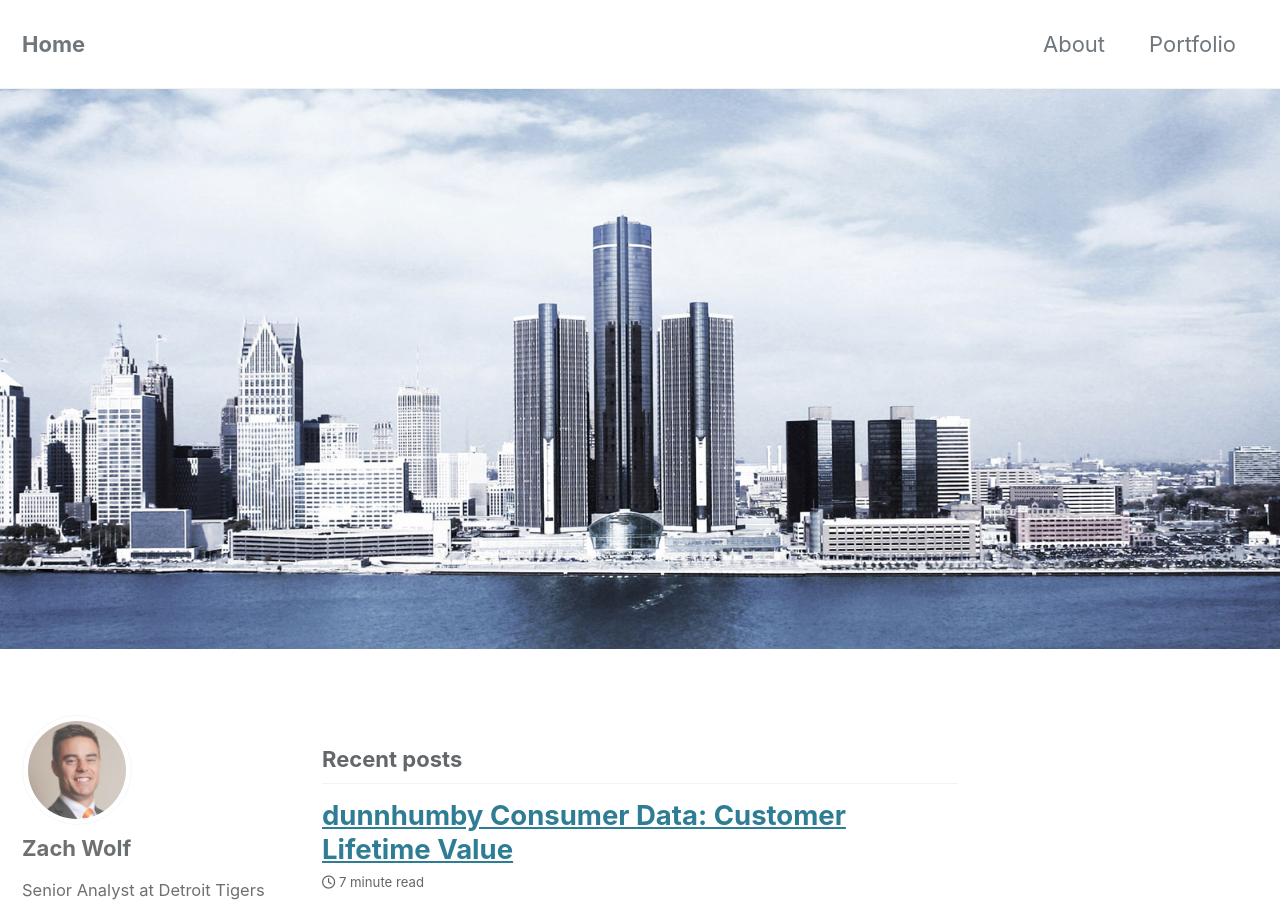
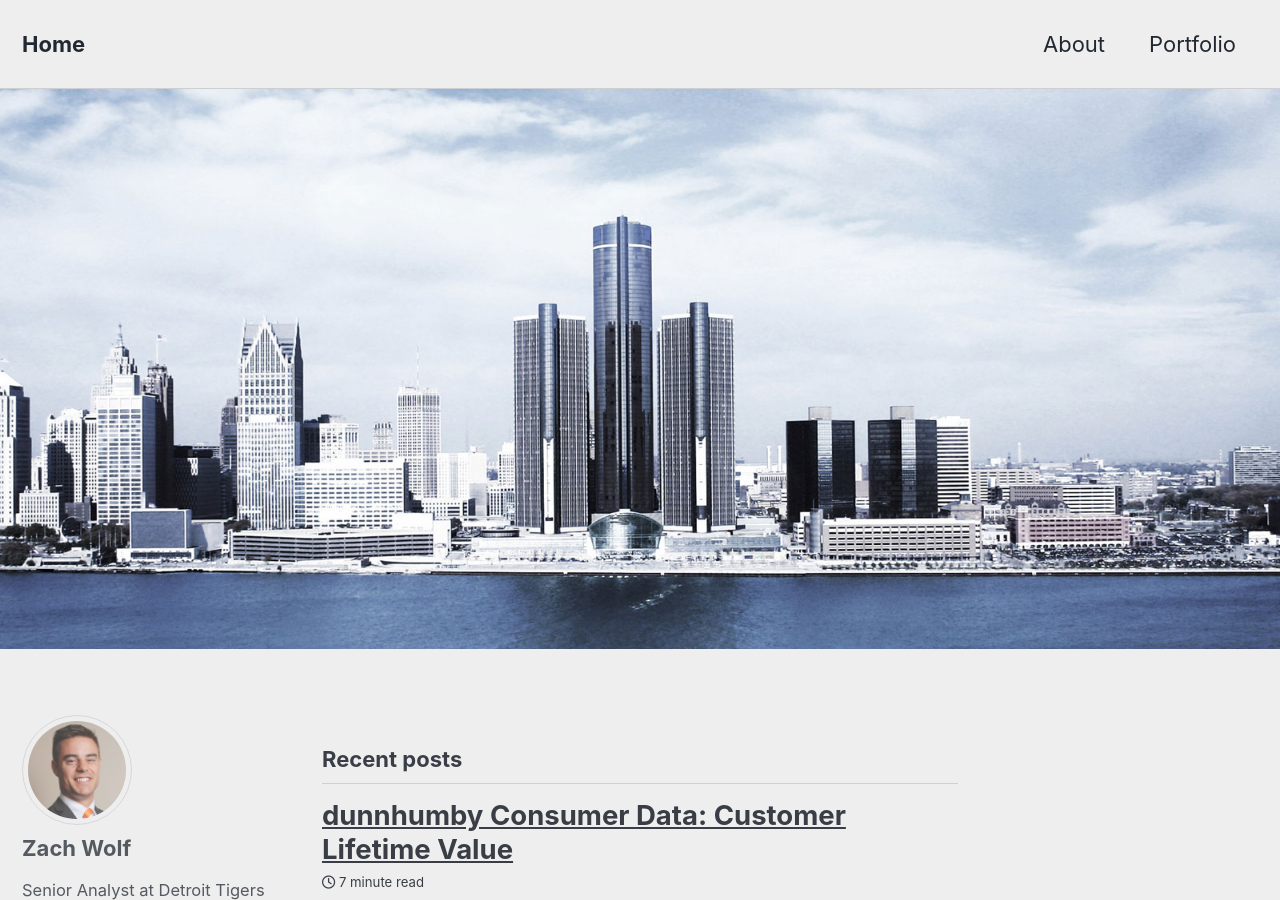
Before and after one commit to zach-wolf/zach-wolf.github.io, a Jekyll site: the page built from index.html, in a window 1280 px wide and 900 px high. Built offline with Jekyll 4.4.1, drawn with Linux system fonts in a browser that asks for light colours; cached includes are drawn as plain includes; nearby versions of some CDN libraries; the list of posts is cut into pages by our own code.

Commit message:
update _config.yml

```diff
--- a/_config.yml
+++ b/_config.yml
@@ -12,7 +12,7 @@
 
 # theme                  : "minimal-mistakes-jekyll"
 # remote_theme           : "mmistakes/minimal-mistakes"
-minimal_mistakes_skin    : "default" # "air", "aqua", "contrast", "dark", "dirt", "neon", "mint", "plum", "sunrise"
+minimal_mistakes_skin    : "air" # "air", "aqua", "contrast", "dark", "default", "dirt", "neon", "mint", "plum", "sunrise"
 
 # Site Settings
 locale                   : "en-US"
@@ -20,8 +20,8 @@
 title_separator          : "-"
 subtitle                 : # site tagline that appears below site title in masthead
 name                     : "Zach Wolf"
-description              : "Senior Analyst at Detroit Tigers"
-url                      : # the base hostname & protocol for your site e.g. "https://mmistakes.github.io"
+description              : "Senior Data Scientist"
+url                      : "https://zach-wolf.github.io"
 baseurl                  : # the subpath of your site, e.g. "/blog"
 repository               : # GitHub username/repo-name e.g. "mmistakes/minimal-mistakes"
 teaser                   : # path of fallback teaser image, e.g. "/assets/images/500x300.png"
```
